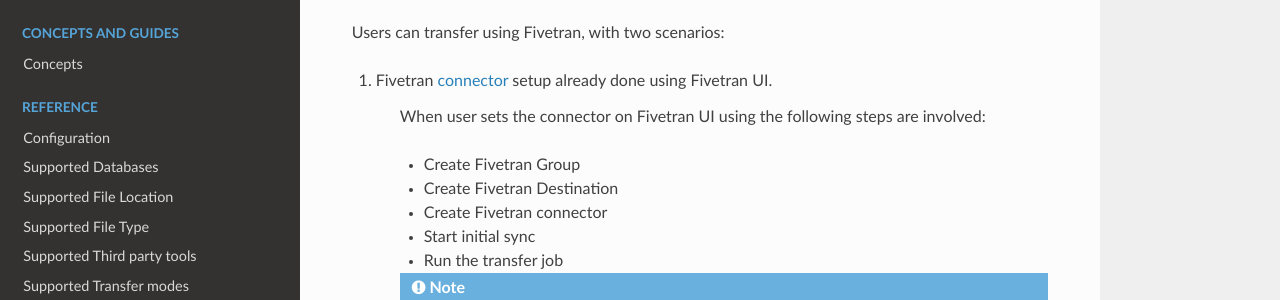
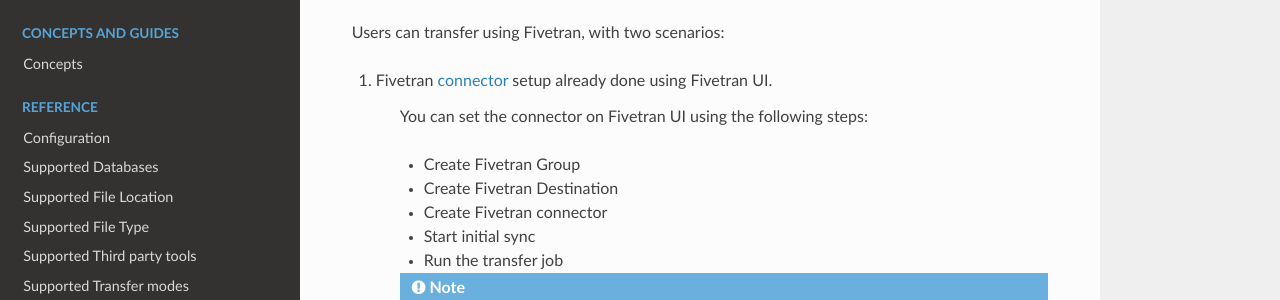
Before and after one commit to astronomer/apache-airflow-providers-transfers, a Sphinx documentation site: the page built from docs/universal_transfer_operator/supported_integrations/fivetran/fivetran.rst, in a window 1280 px wide and 900 px high, cut to the strip 0-630 px from the top of the window. Shown: the part 212-512 px from the top of the strip. Built offline with Sphinx 7.4.7 and the Read the Docs theme 2.0.0, drawn with Linux system fonts in a browser that asks for light colours.

Commit message:
Update docs/universal_transfer_operator/supported_integrations/fivetran/fivetran.rst
Co-authored-by: Pankaj Koti <pankajkoti699@gmail.com>

```diff
--- a/docs/universal_transfer_operator/supported_integrations/fivetran/fivetran.rst
+++ b/docs/universal_transfer_operator/supported_integrations/fivetran/fivetran.rst
@@ -9,7 +9,7 @@
 
 1. Fivetran :ref:`connector <fivetran_connector>` setup already done using Fivetran UI.
 
-    When user sets the connector on Fivetran UI using the following steps are involved:
+    You can set the connector on Fivetran UI using the following steps:
 
     * Create Fivetran Group
     * Create Fivetran Destination
```
